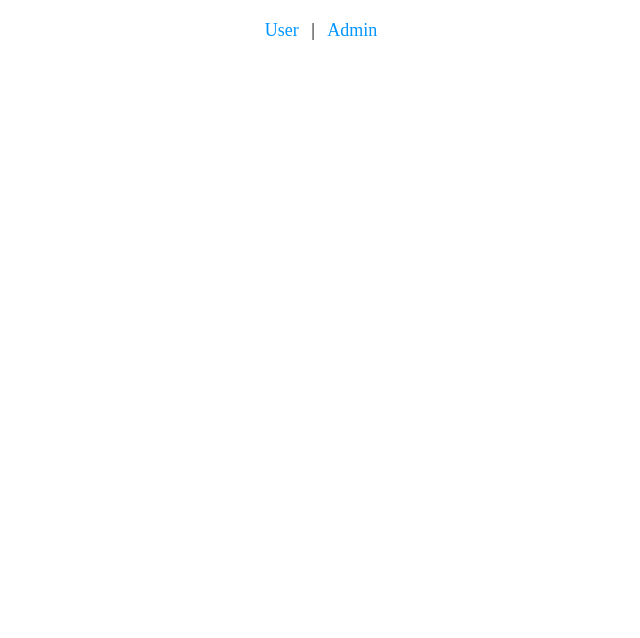
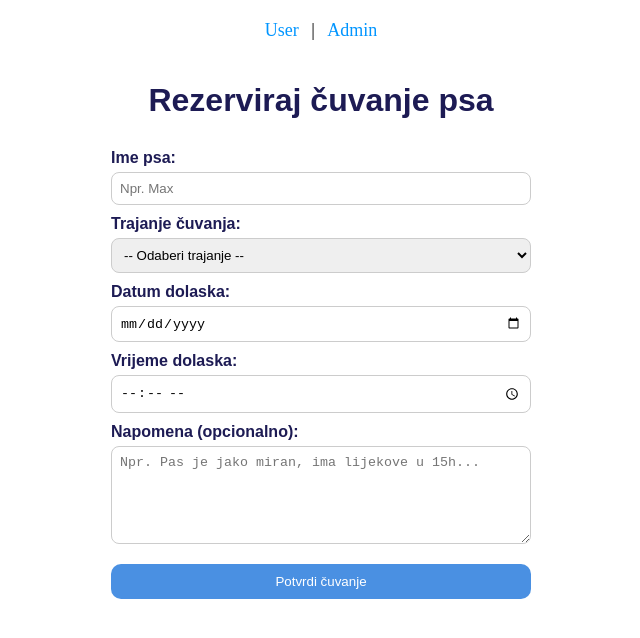
Before and after one commit to shlazaric/frontend-paw, a Vue app in the folder pawfectstay/: page /rezervacija in a window 1280 px wide. Before the commit this address had no page. Shown: the top 638 px of the page, without its empty margins (319-959 px from the left). Built offline with nearby package versions, Linux system fonts and the light colour scheme.

Commit message:
dodana rezervacija za čuvanje psa

```diff
--- a/pawfectstay/src/router/index.js
+++ b/pawfectstay/src/router/index.js
@@ -6,7 +6,7 @@ import RegisterUser from '../views/user/RegisterUser.vue'
 import LoginUser from '../views/user/LoginUser.vue'
 import HomeUser from '../views/user/HomeUser.vue'
 //import AddPet from '../views/user/AddPet.vue'
-//import ReservationPage from '../views/user/ReservationPage.vue'
+import RezervirajTermin from '../views/user/RezervirajTermin.vue'
 
 // ADMIN
 import WelcomeAdmin from '../views/admin/WelcomeAdmin.vue'
@@ -20,7 +20,8 @@ const routes = [
   { path: '/login', name: 'login-user', component: LoginUser },
   { path: '/home', name: 'user-home', component: HomeUser },
   //{ path: '/dodaj-psa', name: 'add-dog', component: AddPet },
-  //{ path: '/rezervacija', name: 'reservation', component: ReservationPage },
+  { path: '/rezervacija', name: 'rezervacija', component: RezervirajTermin },
+
 
   // ADMIN routes
   { path: '/admin', name: 'admin-welcome', component: WelcomeAdmin },
--- /dev/null
+++ b/pawfectstay/src/views/user/RezervirajTermin.vue
@@ -0,0 +1,155 @@
+<template>
+  <div class="reservation-container">
+    <h1>Rezerviraj čuvanje psa</h1>
+
+    <form class="reservation-form" @submit.prevent="handleSubmit">
+
+
+      <label for="petName">Ime psa:</label>
+      <input
+        type="text"
+        id="petName"
+        v-model="petName"
+        placeholder="Npr. Max"
+        required
+      />
+
+
+      <label for="duration">Trajanje čuvanja:</label>
+      <select id="duration" v-model="duration" required>
+        <option disabled value="">-- Odaberi trajanje --</option>
+        <option>1 sat</option>
+        <option>3 sata</option>
+        <option>5 sati</option>
+        <option>Cijeli dan</option>
+        <option>Noćenje</option>
+      </select>
+
+      <label for="date">Datum dolaska:</label>
+      <input
+        type="date"
+        id="date"
+        v-model="date"
+        required
+      />
+
+
+      <label for="time">Vrijeme dolaska:</label>
+      <input
+        type="time"
+        id="time"
+        v-model="time"
+        required
+      />
+
+
+      <label for="note">Napomena (opcionalno):</label>
+      <textarea
+        id="note"
+        v-model="note"
+        placeholder="Npr. Pas je jako miran, ima lijekove u 15h..."
+      ></textarea>
+
+      <button type="submit">Potvrdi čuvanje</button>
+    </form>
+
+    <p v-if="successMessage" class="success">{{ successMessage }}</p>
+
+  </div>
+</template>
+
+<script>
+export default {
+  name: "RezervirajCuvanje",
+
+  data() {
+    return {
+      petName: "",
+      duration: "",
+      date: "",
+      time: "",
+      note: "",
+      successMessage: "",
+    };
+  },
+
+  methods: {
+    handleSubmit() {
+
+      // provjera
+      if (!this.petName || !this.duration || !this.date || !this.time) {
+        alert("Molimo ispuni sva obavezna polja!");
+        return;
+      }
+
+      // uspjeh
+      this.successMessage = `Uspješno si rezervirao čuvanje za ${this.petName} (${this.duration}). Dolazak: ${this.date} u ${this.time} h.`;
+
+
+      setTimeout(() => {
+        this.$router.push("/home");
+      }, 6000);
+    },
+  },
+};
+</script>
+
+<style scoped>
+.reservation-container {
+  max-width: 420px;
+  margin: auto;
+  padding: 20px;
+  font-family: "Poppins", sans-serif;
+}
+
+h1 {
+  text-align: center;
+  color: #1d1b54;
+  margin-bottom: 20px;
+}
+
+.reservation-form {
+  display: flex;
+  flex-direction: column;
+}
+
+label {
+  margin-top: 10px;
+  font-weight: 600;
+  color: #1d1b54;
+}
+
+input,
+select,
+textarea {
+  padding: 8px;
+  margin-top: 5px;
+  border: 1px solid #ccc;
+  border-radius: 8px;
+}
+
+textarea {
+  min-height: 80px;
+}
+
+button {
+  background-color: #4a90e2;
+  color: white;
+  padding: 10px;
+  margin-top: 20px;
+  border: none;
+  border-radius: 10px;
+  cursor: pointer;
+}
+
+button:hover {
+  background-color: #1d1b54;
+}
+
+.success {
+  margin-top: 20px;
+  color: green;
+  font-weight: bold;
+  text-align: center;
+}
+</style>
```
